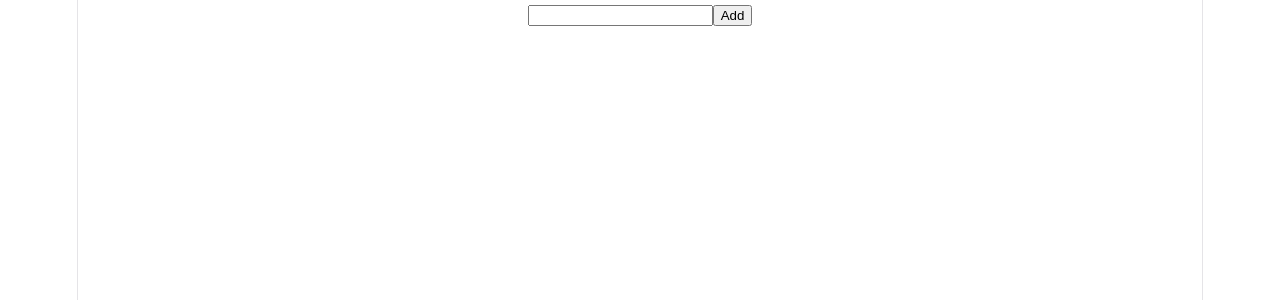
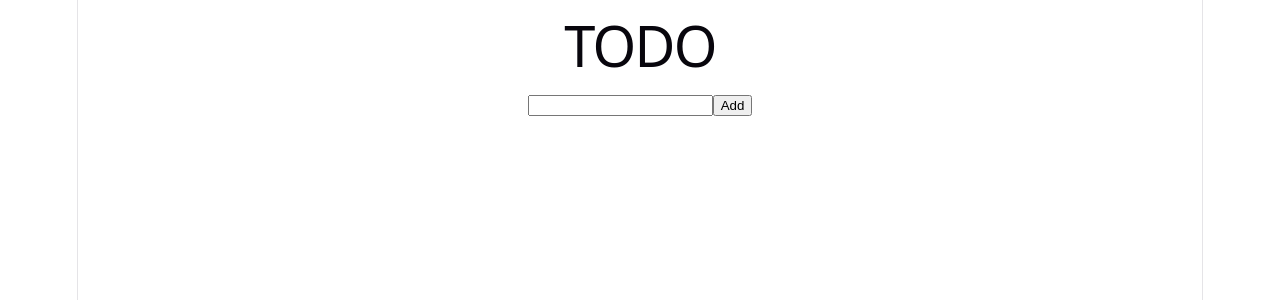
Before and after one commit to DavidSaintAnna/react-crud, a React (Vite) app in the folder crud/: page / in a window 1280 px wide. Shown: the top 300 px of the page. Built offline with nearby package versions, Linux system fonts and the light colour scheme.

Commit message:
feat: add App

```diff
--- /dev/null
+++ b/crud/src/App.tsx
@@ -0,0 +1,38 @@
+import TodoForm from './Components/TodoForm'
+import TodoList from './Components/TodoList'
+import TodoFilter from './Components/TodoFilter'
+import { useTodos } from './hooks/useTodos'
+
+import "./App.css";
+
+function App() {
+    const  {
+        todos,
+        addTodo,
+        deleteTodo,
+        editingId,
+        editText,
+        startEdit,
+        saveEdit,
+        handleEditChange,
+    } = useTodos();
+
+    return (
+        <>
+        <h1>TODO</h1>
+        <TodoForm onAdd={addTodo}/>
+        <TodoFilter/>
+        <TodoList
+            todos= {todos}
+            editingId={editingId}
+            editText={editText}
+            onEditChange={handleEditChange}
+            onStartEdit={startEdit}
+            onSaveEdit={saveEdit}
+            onDelete={deleteTodo}
+        />
+        </>
+    );
+}
+
+export default App
--- a/crud/src/main.tsx
+++ b/crud/src/main.tsx
@@ -1,10 +1,12 @@
 import { StrictMode } from 'react'
 import { createRoot } from 'react-dom/client'
+import App from './App'
 import './index.css'
-import Crud from './Crud'
+// import Crud from './Crud'
 
 createRoot(document.getElementById('root')!).render(
   <StrictMode>
-    <Crud/>
+    {/* <Crud/> */}
+    <App/>
   </StrictMode>,
 )
```
